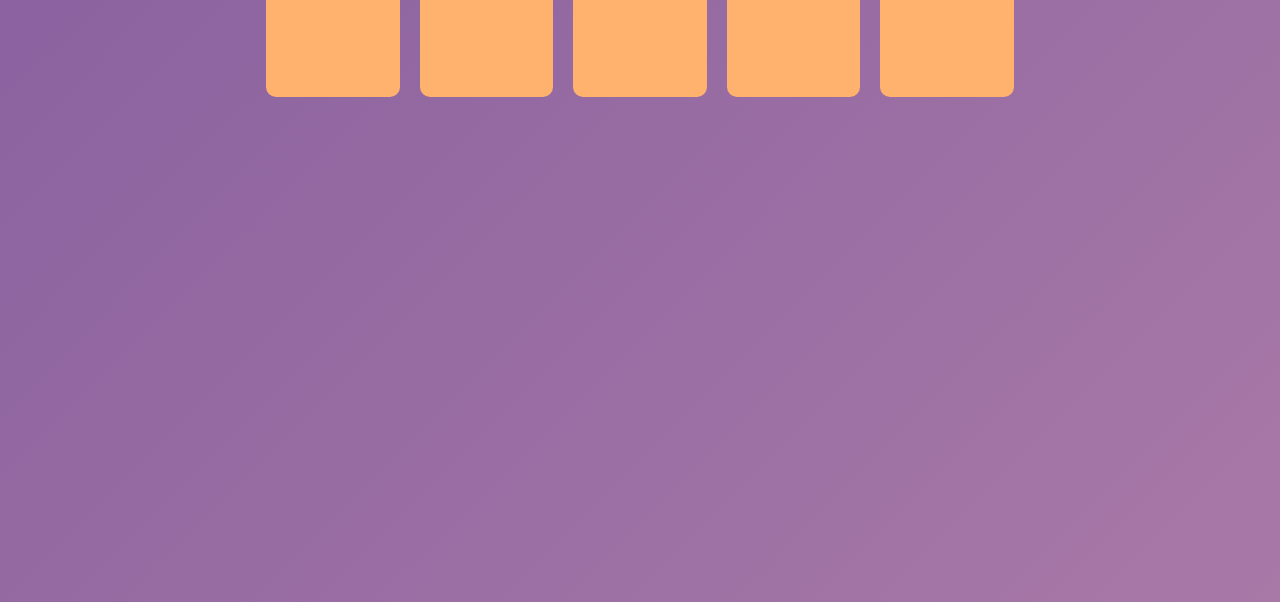
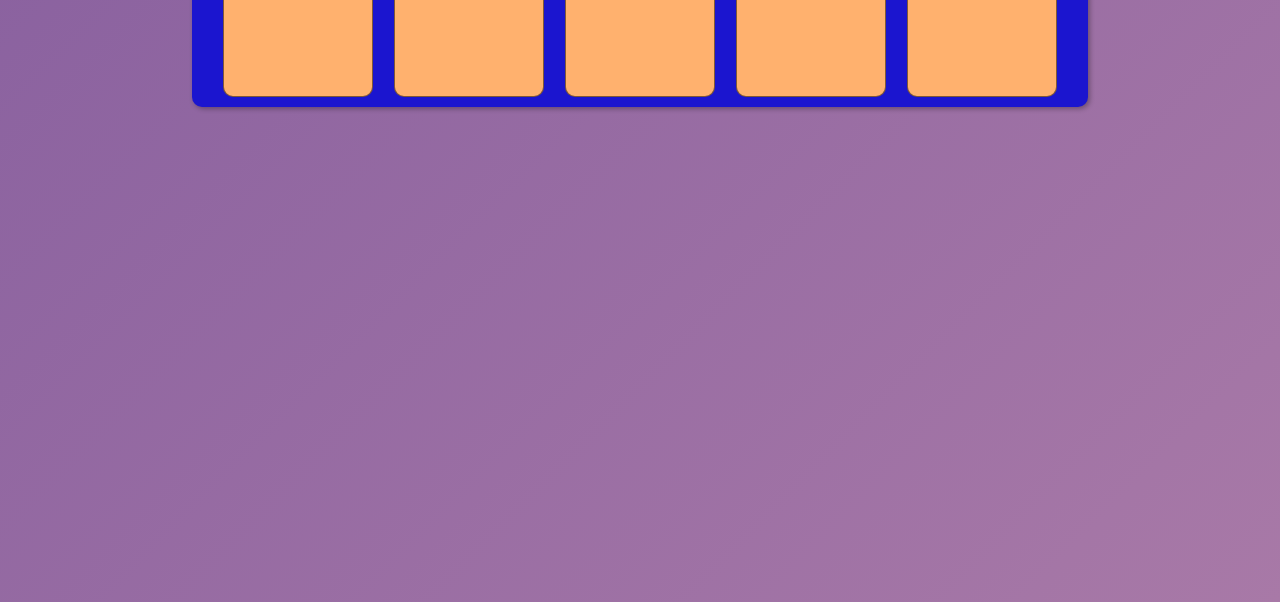
Before and after one commit to tiagosassis/html-css, a plain HTML site: page ex-flexbox/index.html in a window 1280 px wide. Shown: the part 198-800 px from the top of the page. Drawn offline with Linux system fonts and the light colour scheme.

Commit message:
estudo de flex box

```diff
--- a/ex-flexbox/index.html
+++ b/ex-flexbox/index.html
@@ -8,12 +8,22 @@
 </head>
 <body>
     <h1>Testando Flex Box</h1>
-    <main class="container">
-        <div class="item""></div>
-        <div class="item""></div>
-        <div class="item""></div>
-        <div class="item""></div>
-        <div class="item""></div>
+    <main>
+        <section class="flex-container">
+            <div class="flex-item"><p>Item 1</p></div>
+            <div class="flex-item">Item 2</div>
+            <div class="flex-item">Item 3</div>
+            <div class="flex-item">Item 4</div>
+            <div class="flex-item">Item 5</div>
+            <!--
+            <div class="flex-item">Item 6</div>
+            <div class="flex-item">Item 7</div>
+            <div class="flex-item">Item 8</div>
+            <div class="flex-item">Item 9</div>
+            <div class="flex-item">Item 10</div>
+            -->
+        </section>
     </main>
+
 </body>
 </html>
--- a/ex-flexbox/style.css
+++ b/ex-flexbox/style.css
@@ -9,7 +9,7 @@
 
 body{
     margin: auto;
-    width: 60vw;
+    max-width: 70vw;
     height: 100vh;
     background-image: linear-gradient(135deg, #88609F , #A879A7);
 }
@@ -19,17 +19,29 @@ h1{
     font-size: 3em;
     font-variant: small-caps;
     padding: 40px;
+    text-shadow: 1px 1px 1px rgba(0, 0, 0, 0.500);
 }
 
-main{
+section.flex-container{
     display: flex;
+
+    flex-flow: row wrap; /* flex-direction: row; && flex-wrap: nowrap; */
+    justify-content: space-evenly;
+    align-items: stretch;
+
+    background-color: #1B15CF;
+    border-radius: 10px;
+    padding: 10px;
+    box-shadow: 2px 2px 5px rgba(0, 0, 0, 0.300);
 }
 
-div{
-    flex: auto;
+div.flex-item{
     width: 150px;
     height: 150px;
     border-radius: 10px;
-    margin: 10px;
+    border: 1px solid rgba(0, 0, 0, 0.500);
+    text-align: center;
+    font-variant: small-caps;
+    font-size: 2em;
     background-color: #FFB16E;
 }
```
